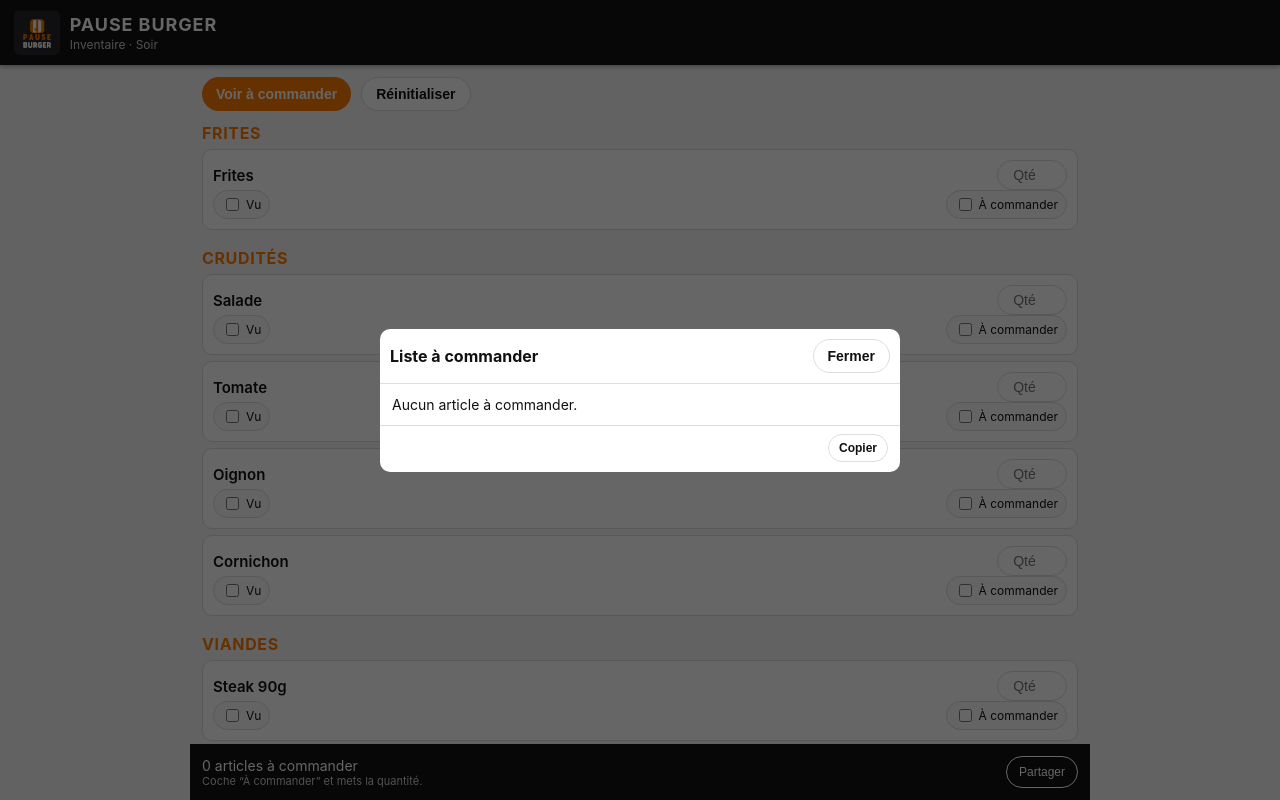
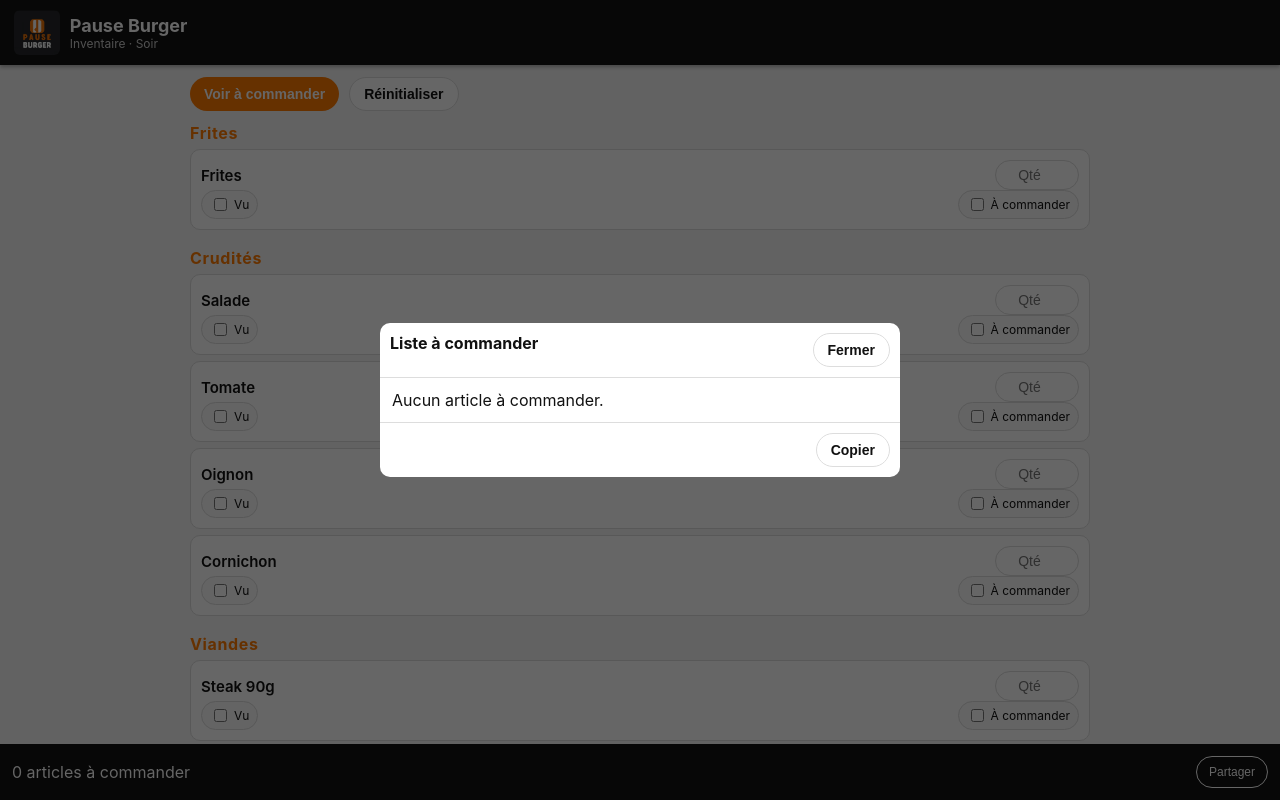
Before and after one commit to derrichemohamed06-hue/-pause-burger-inventaire, a plain HTML site: page index.html in a window 1280 px wide. Both pictures are taken after a click on the button "Voir à commander". Shown: the top 800 px of the page. Drawn offline with Linux system fonts and the light colour scheme.

Commit message:
Refactor index.html for improved structure and clarity
Refactor CSS styles and JavaScript functions for better readability and maintainability. Removed redundant styles and streamlined the inventory management logic.

```diff
--- a/index.html
+++ b/index.html
@@ -14,10 +14,6 @@
       --text: #111;
       --muted: #666;
       --border: #dddddd;
-    }
-
-    * {
-      box-sizing: border-box;
     }
 
     body {
@@ -42,28 +38,12 @@
 
     header img {
       height: 45px;
-      width: auto;
       border-radius: 6px;
       object-fit: contain;
     }
 
-    .title-block {
-      display: flex;
-      flex-direction: column;
-      gap: 2px;
-    }
-
-    .title {
-      font-size: 18px;
-      font-weight: 700;
-      letter-spacing: .05em;
-      text-transform: uppercase;
-    }
-
-    .subtitle {
-      font-size: 12px;
-      color: #cccccc;
-    }
+    .title { font-size: 18px; font-weight: 700; }
+    .subtitle { font-size: 12px; color: #ccc; }
 
     main {
       padding: 12px;
@@ -72,12 +52,7 @@
       margin: 0 auto;
     }
 
-    .toolbar {
-      display: flex;
-      gap: 10px;
-      margin-bottom: 12px;
-      flex-wrap: wrap;
-    }
+    .toolbar { display: flex; gap: 10px; margin-bottom: 12px; }
 
     .btn {
       border: none;
@@ -90,21 +65,17 @@
     }
 
     .btn-secondary {
-      background: #ffffff;
+      background: #fff;
       border: 1px solid var(--border);
       color: var(--text);
     }
 
-    .category {
-      margin-bottom: 18px;
-    }
-
+    .category { margin-bottom: 18px; }
     .category-title {
       font-size: 16px;
       font-weight: 700;
       color: var(--accent);
       margin-bottom: 6px;
-      text-transform: uppercase;
       letter-spacing: .04em;
     }
 
@@ -124,11 +95,7 @@
       flex-wrap: wrap;
     }
 
-    .item-name {
-      font-size: 15px;
-      font-weight: 600;
-      flex: 1;
-    }
+    .item-name { font-size: 15px; font-weight: 600; flex: 1; }
 
     input[type=number] {
       width: 70px;
@@ -155,24 +122,12 @@
       bottom: 0;
       left: 0;
       right: 0;
-      max-width: 900px;
-      margin: 0 auto;
       padding: 12px;
       background: #111;
       color: white;
       display: flex;
       justify-content: space-between;
       align-items: center;
-      gap: 12px;
-    }
-
-    .footer .count {
-      font-size: 14px;
-    }
-
-    .footer .hint {
-      font-size: 11px;
-      color: #cccccc;
     }
 
     .btn-white {
@@ -195,10 +150,6 @@
       z-index: 100;
     }
 
-    .modal.open {
-      display: flex;
-    }
-
     .modal-box {
       background: white;
       border-radius: 10px;
@@ -210,41 +161,15 @@
       flex-direction: column;
     }
 
-    .modal-header {
-      padding: 10px;
-      border-bottom: 1px solid #ddd;
-      display: flex;
-      justify-content: space-between;
-      align-items: center;
-    }
-
-    .modal-body {
-      padding: 12px;
-      overflow-y: auto;
-      font-size: 14px;
-      white-space: pre-wrap;
-    }
-
-    .modal-footer {
-      padding: 8px 12px 10px;
-      border-top: 1px solid #ddd;
-      display: flex;
-      justify-content: flex-end;
-      gap: 8px;
-    }
-
-    .modal-footer .btn {
-      font-size: 12px;
-      padding: 6px 10px;
-    }
+    .modal-body { padding: 12px; overflow-y: auto; white-space: pre-wrap; }
   </style>
 </head>
 
 <body>
+
 <header>
-  <!-- le logo doit s'appeler IMG_0100.jpeg dans le dépôt -->
-  <img src="IMG_0100.jpeg" alt="Logo Pause Burger">
-  <div class="title-block">
+  <img src="IMG_0100.jpeg" alt="Logo">
+  <div>
     <div class="title">Pause Burger</div>
     <div class="subtitle">Inventaire · Soir</div>
   </div>
@@ -261,100 +186,61 @@
 
 <div class="footer">
   <div>
-    <div class="count"><span id="count">0</span> articles à commander</div>
-    <div class="hint">Coche “À commander” et mets la quantité.</div>
+    <div><span id="count">0</span> articles à commander</div>
   </div>
   <button class="btn-white" id="shareBtn">Partager</button>
 </div>
 
 <div class="modal" id="modal">
   <div class="modal-box">
-    <div class="modal-header">
+    <div style="padding:10px;border-bottom:1px solid #ddd;display:flex;justify-content:space-between;">
       <b>Liste à commander</b>
       <button class="btn btn-secondary" id="closeModal">Fermer</button>
     </div>
     <div class="modal-body" id="modalBody"></div>
-    <div class="modal-footer">
+    <div style="padding:10px;border-top:1px solid #ddd;display:flex;justify-content:flex-end;">
       <button class="btn btn-secondary" id="copyBtn">Copier</button>
     </div>
   </div>
 </div>
 
 <script>
-  // --- Données inventaire (liste finale validée) ---
+const DATA = {
 
-  const DATA = {
-    "Frites": [
-      "Frites"
-    ],
+  "Frites": ["Frites"],
 
-    "Crudités": [
-      "Salade",
-      "Tomate",
-      "Oignon",
-      "Cornichon"
-    ],
+  "Crudités": ["Salade","Tomate","Oignon","Cornichon"],
 
   "Viandes": [
-      "Steak 90g",
-      "Steak 45g",
-      "CB",
-      "Kebab",
-      "Nuggets",
-      "Fricadelle",
-      "Mexicain",
-      "Poulet",
-      "Fish",
-      "Merguez",
-      "Chorizo",
-      "Lardons",
-      "Rösti",
-      "Wings",
-      "Wings épicé"
+    "Steak 90g","Steak 45g","CB",
+    "Kebab","Nuggets","Fricadelle",
+    "Mexicain","Poulet","Fish",
+    "Merguez","Chorizo","Lardons",
+    "Rösti","Wings","Wings épicé"
   ],
 
   "Fromages / Suppléments": [
-      "Cheddar",
-      "Raclette",
-      "Chèvre",
-      "Oignons frits",
-      "Mozzarella",
-      "Boursin",
-      "Bacon",
-      "Œuf",
-      "Miel"
+    "Cheddar","Raclette","Chèvre",
+    "Oignons frits","Mozzarella",
+    "Boursin","Bacon","Œuf","Miel"
   ],
 
   "Sauce cheddar / fromagère": [
-      "Sauce cheddar",
-      "Sauce fromagère"
+    "Sauce cheddar","Sauce fromagère"
   ],
 
   "Sauces (groupe 1)": [
-      "Mayonnaise",
-      "Biggy",
-      "Giant",
-      "Algérienne",
-      "Ketchup",
-      "Samouraï",
-      "Barbecue"
+    "Mayonnaise","Biggy","Giant",
+    "Algérienne","Ketchup",
+    "Samouraï","Barbecue"
   ],
 
   "Sauces (groupe 2 / autres)": [
-      "Andalouse",
-      "Poivre",
-      "Pita",
-      "Oignons poivrons",
-      "Américain",
-      "Tasty",
-      "Smoky",
-      "Curry",
-      "Fish",
-      "Cheezy",
-      "Brazil",
-      "Chili Thaï",
-      "Mammouth",
-      "Harissa"
+    "Andalouse","Poivre","Pita",
+    "Oignons poivrons","Américain",
+    "Tasty","Smoky","Curry",
+    "Fish","Cheezy","Brazil",
+    "Chili Thaï","Mammouth","Harissa"
   ],
 
   "Galettes": [
@@ -370,281 +256,221 @@
     "Boîte tenders x3",
     "Boîte tenders x7",
     "Boîte tenders x14",
-      "Boîte tenders x20"
+    "Boîte tenders x20",
+    "Grande boîte frites cheddar",
+    "Petite boîte frites cheddar",
+    "Petit sac frites",
+    "Grand sac frites",
+    "Pot de sauce"
   ],
 
   "Pains": [
-      "Pain sésame",
-      "Pain brioché",
-      "Pain toast",
-      "Petit pain",
-      "Pain noir",
-      "Pain peluche",
+    "Pain sésame","Pain brioché","Pain toast",
+    "Petit pain","Pain noir","Pain peluche",
     "Pain rouge"
   ],
 
   "Épices": [
-      "Farine",
-      "Épices tenders",
-      "Épice jaune",
-      "Sel",
-      "Poivre"
+    "Farine","Épices tenders","Épice jaune",
+    "Sel","Poivre"
   ],
 
   "Papier / Consommable": [
-      "Papier cuisson",
-      "Aluminium",
-      "Sac de congélation"
+    "Papier cuisson","Aluminium","Sac de congélation"
   ],
 
-    "Huile": [
-      "Huile"
-    ],
+  "Huile": ["Huile"],
 
-    "Vinaigre": [
-      "Vinaigre"
-    ],
+  "Vinaigre": ["Vinaigre"],
 
   "Produits ménagers": [
-      "Essuie-tout",
-      "Lave-sol",
-      "Eau javel",
-      "Dégraissant",
-      "Serpillière",
-      "Éponge inox",
-      "Gants",
-      "Sac poubelle",
-      "Lave mains"
+    "Essuie-tout","Lave-sol","Eau javel","Dégraissant",
+    "Serpillière","Éponge inox","Gants",
+    "Sac poubelle","Lave mains"
   ]
 };
 
-  // --- Gestion de l'état / sauvegarde ---
 
-  const STORAGE_KEY = "pb_inventory_v3";
+const STORAGE_KEY="pb_inventory_v4";
 
-  function slug(text) {
-    return text
-      .toLowerCase()
-      .normalize("NFD").replace(/[\u0300-\u036f]/g, "")
-      .replace(/[^a-z0-9]+/g, "-");
+function slug(t){
+  return t.toLowerCase()
+          .normalize("NFD").replace(/[\u0300-\u036f]/g,"")
+          .replace(/[^a-z0-9]+/g,"-");
 }
 
-  function initialState() {
-    const s = {};
-    Object.entries(DATA).forEach(([cat, items]) => {
-      items.forEach(name => {
-        const id = slug(cat + "-" + name);
-        s[id] = { qty: "", checked: false, order: false, name, cat };
+function initialState(){
+  const s={};
+  Object.entries(DATA).forEach(([cat,items])=>{
+    items.forEach(name=>{
+      const id=slug(cat+"-"+name);
+      s[id]={name,cat,qty:"",checked:false,order:false};
     });
   });
   return s;
 }
 
-  function loadState() {
-    try {
-      const raw = localStorage.getItem(STORAGE_KEY);
-      if (!raw) return initialState();
-      const saved = JSON.parse(raw);
-      const base = initialState();
-      // merge pour garder nouveaux items
-      Object.keys(base).forEach(id => {
-        if (!saved[id]) saved[id] = base[id];
+function loadState(){
+  try{
+    const raw=localStorage.getItem(STORAGE_KEY);
+    if(!raw) return initialState();
+    const s=JSON.parse(raw);
+    const base=initialState();
+    Object.keys(base).forEach(id=>{
+      if(!s[id]) s[id]=base[id];
     });
-      return saved;
-    } catch (e) {
+    return s;
+  }catch(e){
     return initialState();
   }
 }
 
-  let state = loadState();
+let state=loadState();
 
-  function saveState() {
-    localStorage.setItem(STORAGE_KEY, JSON.stringify(state));
+function saveState(){
+  localStorage.setItem(STORAGE_KEY,JSON.stringify(state));
 }
 
-  // --- Rendu ---
+const categoriesEl=document.getElementById("categories");
+const countEl=document.getElementById("count");
 
-  const categoriesEl = document.getElementById("categories");
-  const countEl = document.getElementById("count");
-  const modal = document.getElementById("modal");
-  const modalBody = document.getElementById("modalBody");
+function renderCategories(){
+  categoriesEl.innerHTML="";
+  Object.entries(DATA).forEach(([cat,items])=>{
+    const block=document.createElement("div");
+    block.className="category";
 
-  function renderCategories() {
-    categoriesEl.innerHTML = "";
-    Object.entries(DATA).forEach(([cat, items]) => {
-      const catDiv = document.createElement("div");
-      catDiv.className = "category";
-      const title = document.createElement("div");
-      title.className = "category-title";
-      title.textContent = cat;
-      catDiv.appendChild(title);
+    const title=document.createElement("div");
+    title.className="category-title";
+    title.textContent=cat;
 
-      items.forEach(name => {
-        const id = slug(cat + "-" + name);
-        if (!state[id]) state[id] = { qty: "", checked: false, order: false, name, cat };
-        const itemData = state[id];
+    block.appendChild(title);
 
-        const itemDiv = document.createElement("div");
-        itemDiv.className = "item";
+    items.forEach(name=>{
+      const id=slug(cat+"-"+name);
+      const d=state[id];
 
-        const row1 = document.createElement("div");
-        row1.className = "item-row";
+      const card=document.createElement("div");
+      card.className="item";
 
-        const nameEl = document.createElement("div");
-        nameEl.className = "item-name";
-        nameEl.textContent = name;
+      const row1=document.createElement("div");
+      row1.className="item-row";
 
-        const qtyInput = document.createElement("input");
-        qtyInput.type = "number";
-        qtyInput.min = "0";
-        qtyInput.placeholder = "Qté";
-        qtyInput.value = itemData.qty || "";
-        qtyInput.addEventListener("input", e => {
-          state[id].qty = e.target.value;
+      const nameEl=document.createElement("div");
+      nameEl.className="item-name";
+      nameEl.textContent=name;
+
+      const qty=document.createElement("input");
+      qty.type="number";
+      qty.placeholder="Qté";
+      qty.value=d.qty||"";
+      qty.addEventListener("input",e=>{
+        d.qty=e.target.value;
         saveState();
         updateCount();
       });
 
       row1.appendChild(nameEl);
-        row1.appendChild(qtyInput);
+      row1.appendChild(qty);
 
-        const row2 = document.createElement("div");
-        row2.className = "item-row";
+      const row2=document.createElement("div");
+      row2.className="item-row";
 
-        const chipSeen = document.createElement("label");
-        chipSeen.className = "chip";
-        const seenCheckbox = document.createElement("input");
-        seenCheckbox.type = "checkbox";
-        seenCheckbox.checked = itemData.checked;
-        seenCheckbox.addEventListener("change", e => {
-          state[id].checked = e.target.checked;
-          saveState();
-        });
-        const seenText = document.createElement("span");
-        seenText.textContent = "Vu";
-        chipSeen.appendChild(seenCheckbox);
-        chipSeen.appendChild(seenText);
-
-        const chipOrder = document.createElement("label");
-        chipOrder.className = "chip";
-        const orderCheckbox = document.createElement("input");
-        orderCheckbox.type = "checkbox";
-        orderCheckbox.checked = itemData.order;
-        orderCheckbox.addEventListener("change", e => {
-          state[id].order = e.target.checked;
+      function chip(label,key){
+        const c=document.createElement("label");
+        c.className="chip";
+        const box=document.createElement("input");
+        box.type="checkbox";
+        box.checked=d[key];
+        box.addEventListener("change",e=>{
+          d[key]=e.target.checked;
           saveState();
           updateCount();
         });
-        const orderText = document.createElement("span");
-        orderText.textContent = "À commander";
-        chipOrder.appendChild(orderCheckbox);
-        chipOrder.appendChild(orderText);
+        const t=document.createElement("span");
+        t.textContent=label;
+        c.appendChild(box);
+        c.appendChild(t);
+        return c;
+      }
 
-        row2.appendChild(chipSeen);
-        row2.appendChild(chipOrder);
+      row2.appendChild(chip("Vu","checked"));
+      row2.appendChild(chip("À commander","order"));
 
-        itemDiv.appendChild(row1);
-        itemDiv.appendChild(row2);
-        catDiv.appendChild(itemDiv);
+      card.appendChild(row1);
+      card.appendChild(row2);
+      block.appendChild(card);
     });
 
-      categoriesEl.appendChild(catDiv);
+    categoriesEl.appendChild(block);
   });
 
   updateCount();
 }
 
-  function updateCount() {
-    const nb = Object.values(state).filter(i => i.order).length;
-    countEl.textContent = nb.toString();
+function updateCount(){
+  const n=Object.values(state).filter(i=>i.order).length;
+  countEl.textContent=n;
 }
 
-  // --- Construction de la liste texte pour le patron ---
+function buildList(){
+  const selected=Object.values(state).filter(i=>i.order);
+  if(selected.length===0) return "Aucun article à commander.";
 
-  function buildOrderList() {
-    const selected = Object.values(state).filter(i => i.order);
-    if (selected.length === 0) {
-      return "Aucun article à commander.";
+  const byCat={};
+  selected.forEach(it=>{
+    if(!byCat[it.cat]) byCat[it.cat]=[];
+    byCat[it.cat].push(it);
+  });
+
+  let txt="Liste à commander – Pause Burger\n\n";
+  Object.entries(byCat).forEach(([cat,items])=>{
+    txt+=`[${cat}]\n`;
+    items.forEach(it=>{
+      const q=it.qty&&it.qty!==""?it.qty:"1";
+      txt+=`- ${it.name} x ${q}\n`;
+    });
+    txt+="\n";
+  });
+
+  return txt;
 }
 
-    // grouper par catégorie
-    const byCat = {};
-    selected.forEach(item => {
-      if (!byCat[item.cat]) byCat[item.cat] = [];
-      byCat[item.cat].push(item);
-    });
-
-    let lines = [];
-    lines.push("Liste à commander – Pause Burger");
-    lines.push("");
-
-    Object.entries(byCat).forEach(([cat, items]) => {
-      lines.push("[" + cat + "]");
-      items.forEach(it => {
-        const q = it.qty && it.qty !== "" ? it.qty : "1";
-        lines.push("- " + it.name + " x " + q);
-      });
-      lines.push("");
-    });
-
-    return lines.join("\n");
-  }
-
-  // --- Events ---
-
-  document.getElementById("resetBtn").addEventListener("click", () => {
-    if (!confirm("Tout réinitialiser (quantités + cases) ?")) return;
-    state = initialState();
+document.getElementById("resetBtn").addEventListener("click",()=>{
+  if(!confirm("Tout réinitialiser ?")) return;
+  state=initialState();
   saveState();
   renderCategories();
 });
 
-  document.getElementById("showList").addEventListener("click", () => {
-    const txt = buildOrderList();
-    modalBody.textContent = txt;
-    modal.classList.add("open");
+document.getElementById("showList").addEventListener("click",()=>{
+  const modal=document.getElementById("modal");
+  const body=document.getElementById("modalBody");
+  body.textContent=buildList();
+  modal.style.display="flex";
 });
 
-  document.getElementById("closeModal").addEventListener("click", () => {
-    modal.classList.remove("open");
+document.getElementById("closeModal").addEventListener("click",()=>{
+  document.getElementById("modal").style.display="none";
 });
 
-  modal.addEventListener("click", e => {
-    if (e.target === modal) {
-      modal.classList.remove("open");
+document.getElementById("copyBtn").addEventListener("click",async()=>{
+  await navigator.clipboard.writeText(buildList());
+  alert("Copié !");
+});
+
+document.getElementById("shareBtn").addEventListener("click",async()=>{
+  const txt=buildList();
+  if(navigator.share){
+    try{ await navigator.share({title:"Liste",text:txt}); }catch(e){}
+  }else{
+    await navigator.clipboard.writeText(txt);
+    alert("Liste copiée !");
   }
 });
 
-  document.getElementById("copyBtn").addEventListener("click", async () => {
-    const txt = buildOrderList();
-    try {
-      await navigator.clipboard.writeText(txt);
-      alert("Liste copiée dans le presse-papiers ✅");
-    } catch (e) {
-      alert("Impossible de copier automatiquement. Tu peux sélectionner le texte et le copier manuellement.");
-    }
-  });
-
-  document.getElementById("shareBtn").addEventListener("click", async () => {
-    const txt = buildOrderList();
-    const title = "Liste à commander – Pause Burger";
-    try {
-      if (navigator.share) {
-        await navigator.share({ title, text: txt });
-      } else if (navigator.clipboard) {
-        await navigator.clipboard.writeText(txt);
-        alert("Liste copiée, tu peux la coller dans WhatsApp / SMS ✅");
-      } else {
-        alert(txt);
-      }
-    } catch (e) {
-      // partage annulé, on ne fait rien
-    }
-  });
-
-  // --- Init ---
-
 renderCategories();
 </script>
+
 </body>
 </html>
```
Lines whose indentation alone changed are shown as unchanged.
